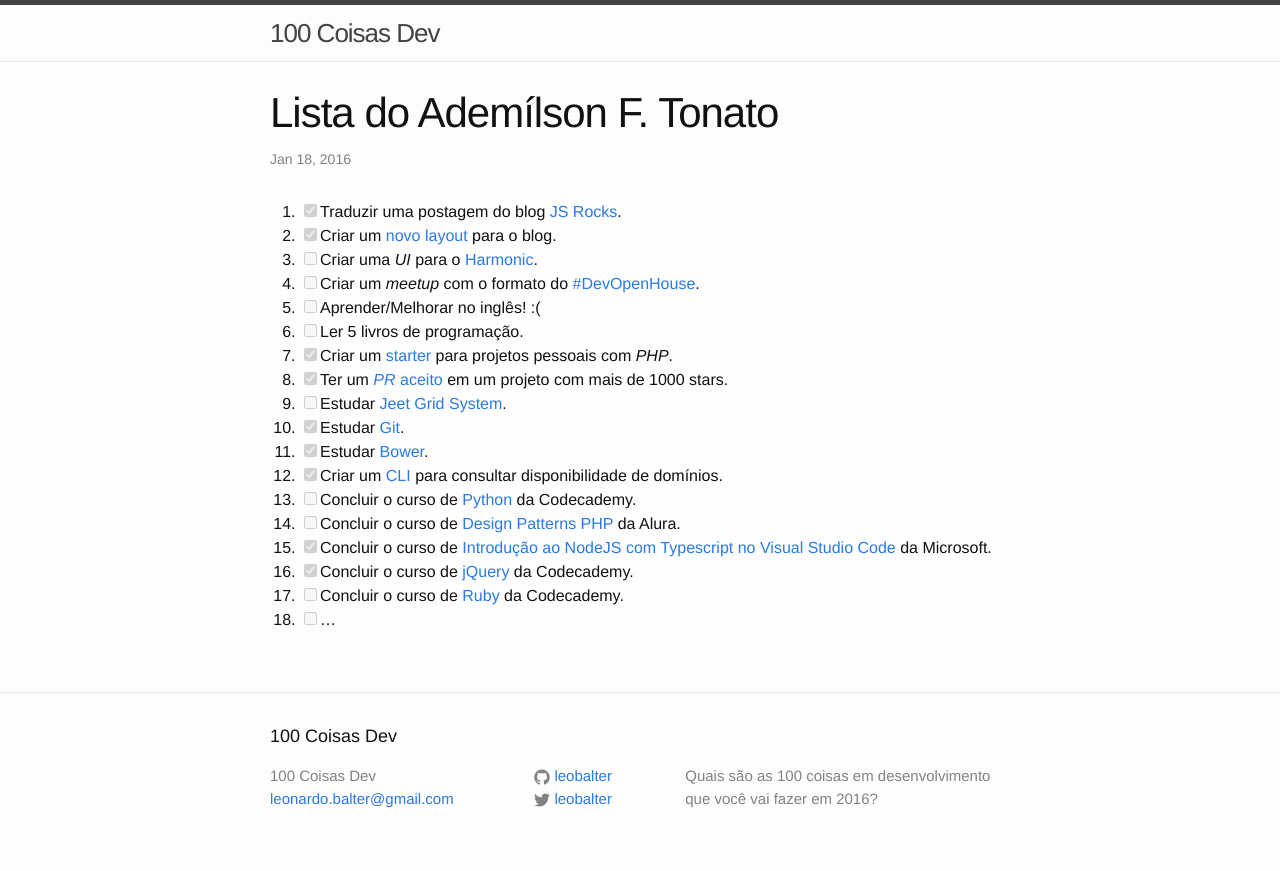
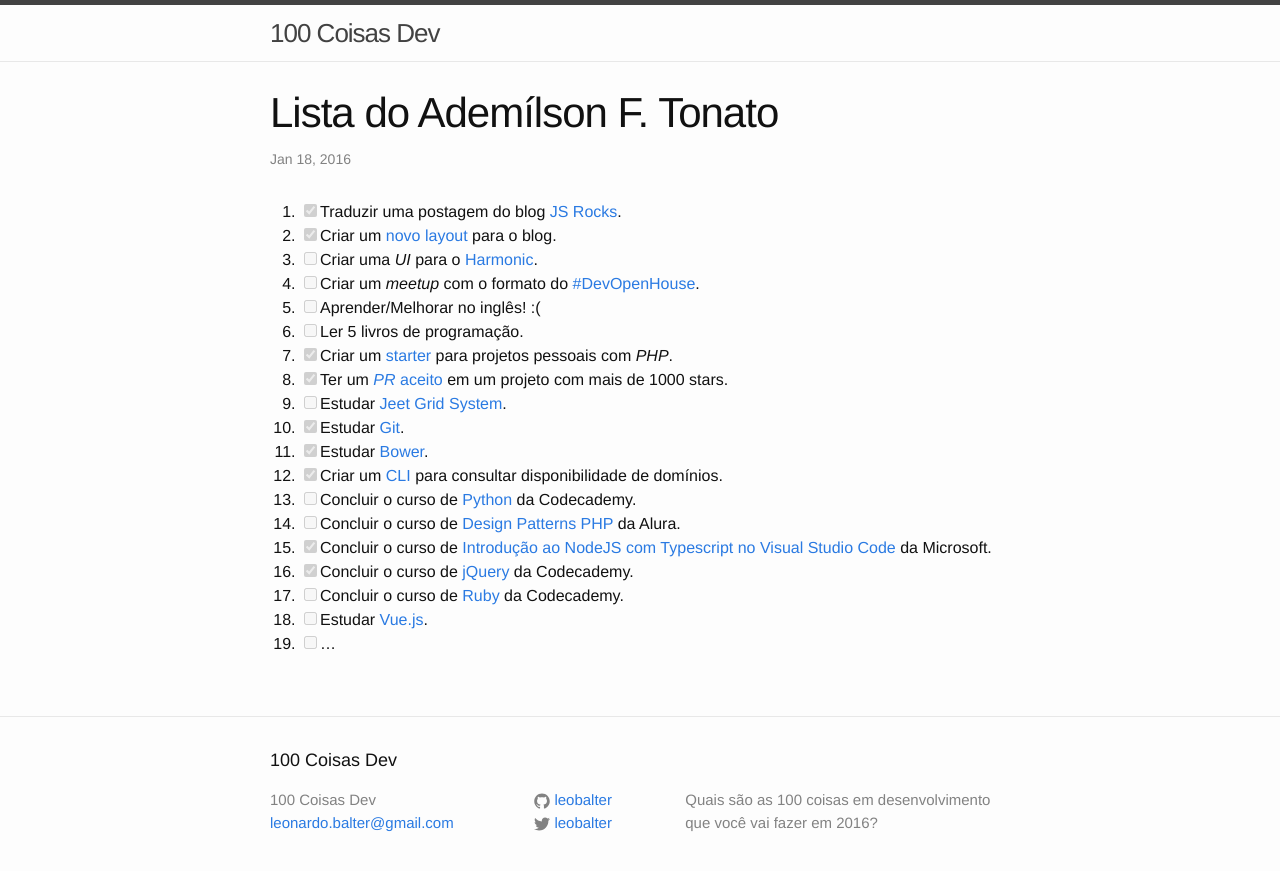
Before and after one commit to leobalter/100-coisas-dev, a Jekyll site: the page built from _posts/listas/2016-01-18-ftonato.markdown, in a window 1280 px wide. Shown: the top 871 px of the page. Built offline with Jekyll 4.4.1, drawn with Linux system fonts in a browser that asks for light colours.

Commit message:
Adicionar estudo de Vue.js

```diff
--- a/_posts/listas/2016-01-18-ftonato.markdown
+++ b/_posts/listas/2016-01-18-ftonato.markdown
@@ -22,4 +22,5 @@ categories: listas
 15. [x] Concluir o curso de [Introdução ao NodeJS com Typescript no Visual Studio Code](https://mva.microsoft.com/pt-br/training-courses/introdu-o-ao-nodejs-com-typescript-no-visual-studio-code-15851?l=BrG7Pho6B_6305192797) da Microsoft.
 16. [x] Concluir o curso de [jQuery](https://www.codecademy.com/pt-BR/learn/jquery) da Codecademy.
 17. [ ] Concluir o curso de [Ruby](https://www.codecademy.com/pt-BR/learn/ruby) da Codecademy.
-18. [ ] ...
+18. [ ] Estudar [Vue.js](http://www.vedcasts.com.br/series/vuejs).
+19. [ ] ...
```
